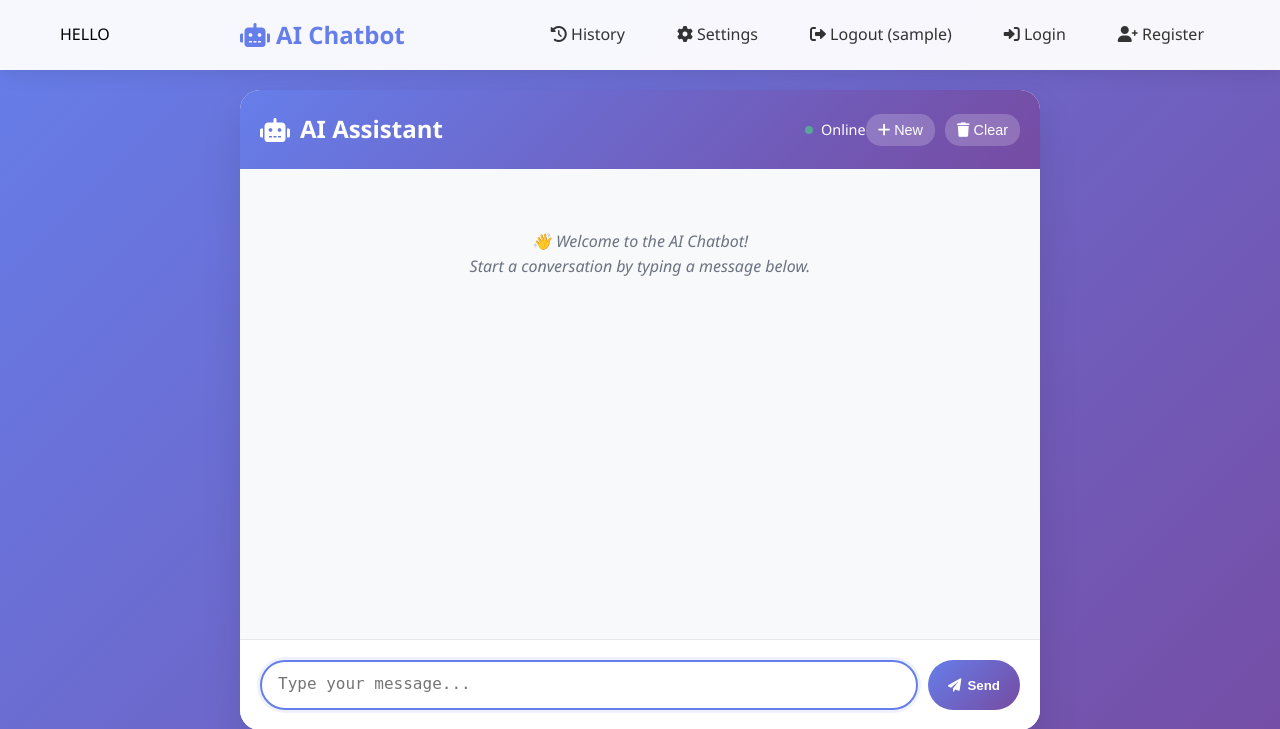
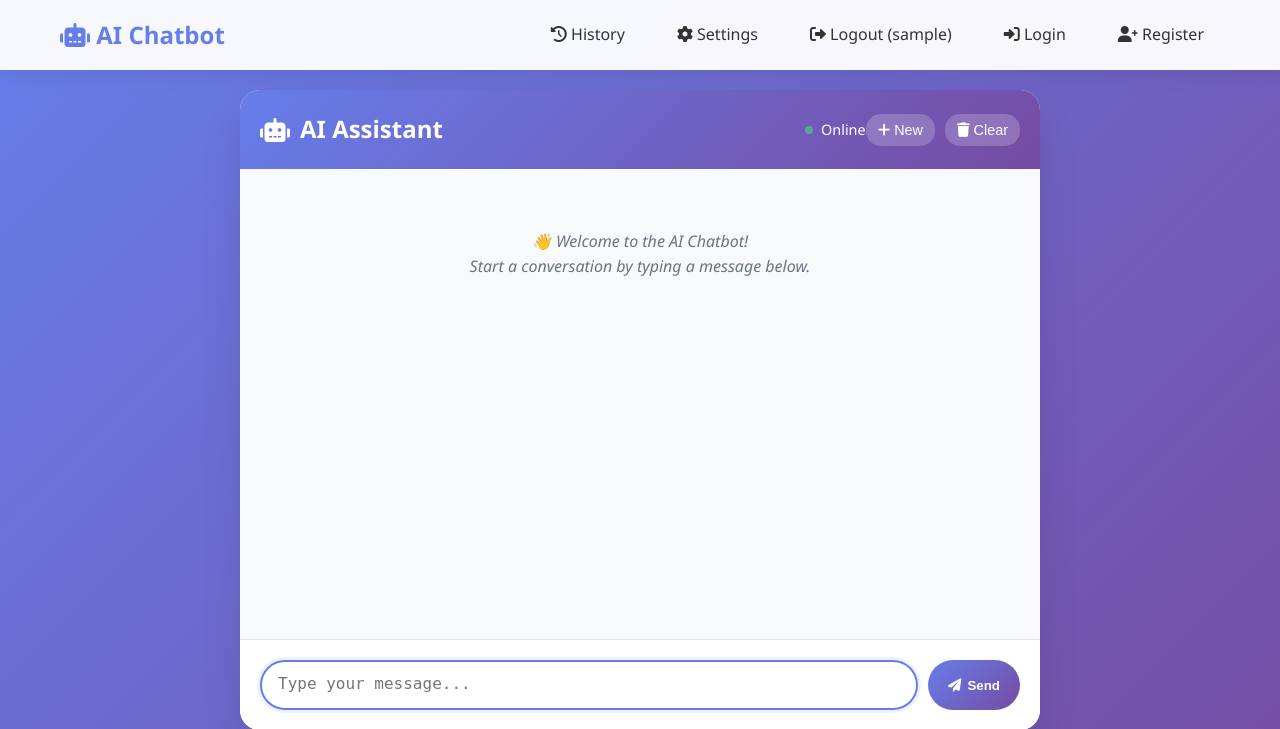
Before and after one commit to muhdashique/Datingwebapp, a Django app: template chatbotapp/templates/chat.html in a window 1280 px wide. Shown: the top 729 px of the page. Run offline with Django 5.2, Linux system fonts and the light colour scheme; the template is opened without the code that fills it: values that come from a table or form of the project are taken from there, others are empty; the visitor is signed in with stand-in values (Sample User, id 1); data comes from the database, SQL or seed files in the repository; parts of the project's set-up code (start-up, migrations or seed data) failed here and were passed over.

Commit message:
third commit

```diff
--- a/chatbotapp/templates/base.html
+++ b/chatbotapp/templates/base.html
@@ -248,7 +248,7 @@
 <body>
     <nav class="navbar">
         <div class="container">
-            <h>HELLO</h>
+            <!-- <h>HELLO</h> -->
             <a href="{% url 'home' %}" class="navbar-brand">
                 <i class="fas fa-robot"></i> AI Chatbot
             </a>
```
